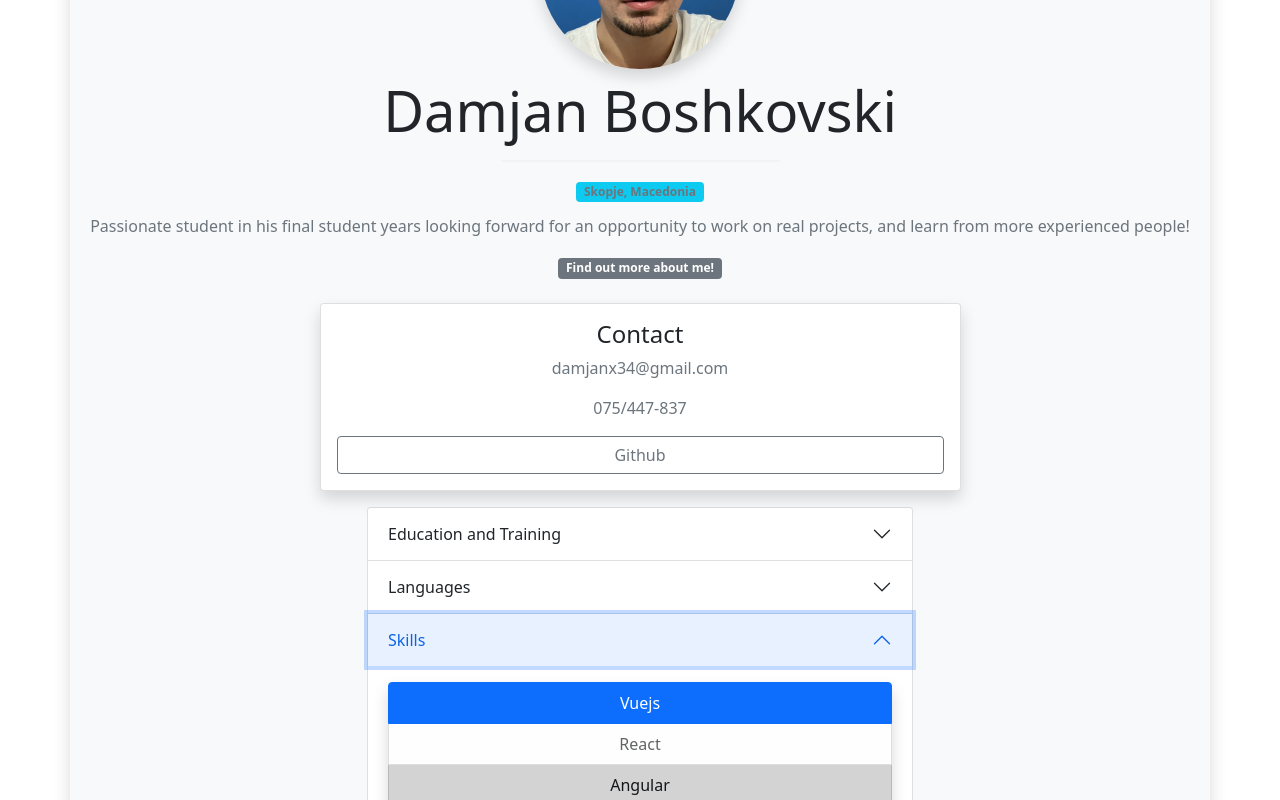
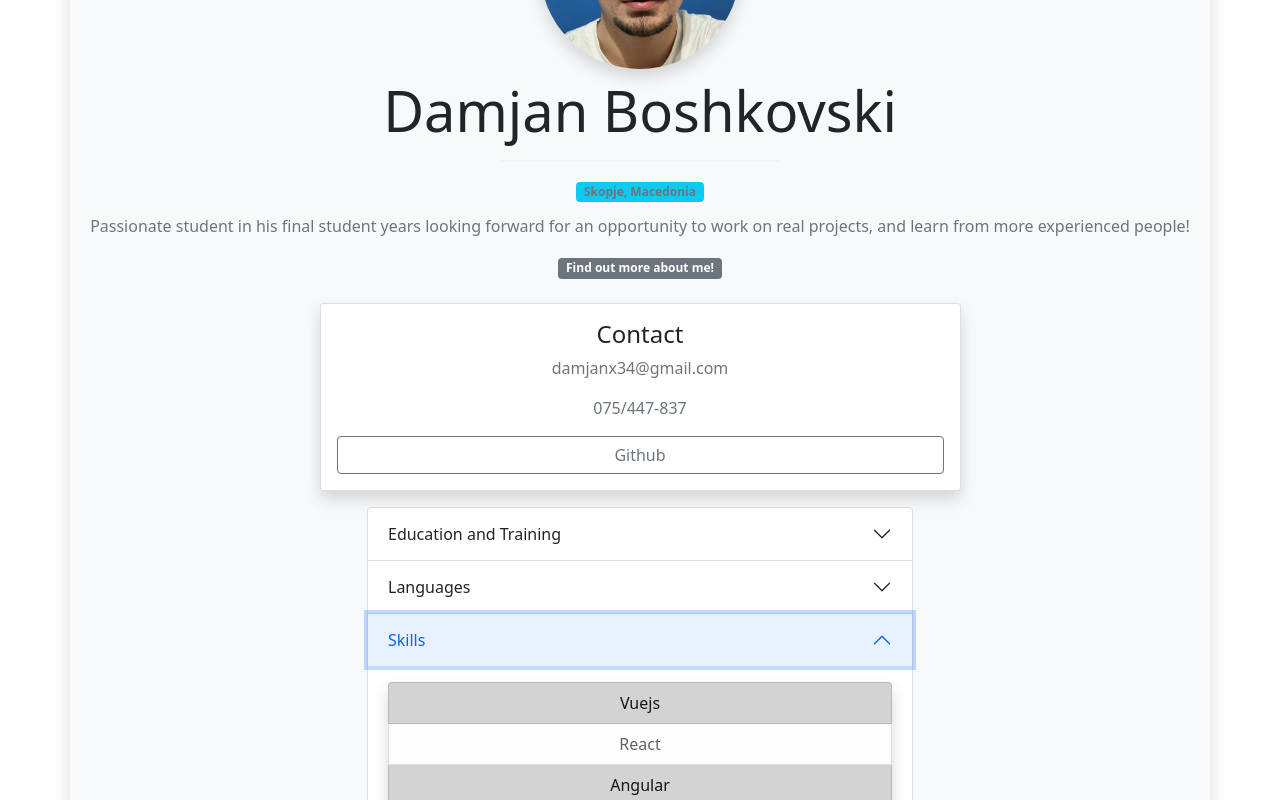
Before and after one commit to dboshkovski18/cv_react, a React (Create React App) app: page / in a window 1280 px wide. Both pictures are taken after a click on the button "Skills". Shown: the part 179-979 px from the top of the page. Built offline with nearby package versions, Linux system fonts and the light colour scheme.

Commit message:
Update App.js

```diff
--- a/src/App.js
+++ b/src/App.js
@@ -88,7 +88,7 @@
                                 </Accordion.Header>
                                 <Accordion.Body>
                                     <ul className="list-group shadow text-muted">
-                                        <li className="list-group-item active">Vuejs</li>
+                                        <li className="list-group-item list-group-item-dark">Vuejs</li>
                                         <li className="list-group-item list-group-item-light">React</li>
                                         <li className="list-group-item list-group-item-dark">Angular</li>
                                         <li className="list-group-item list-group-item-light">Javascript</li>
```
